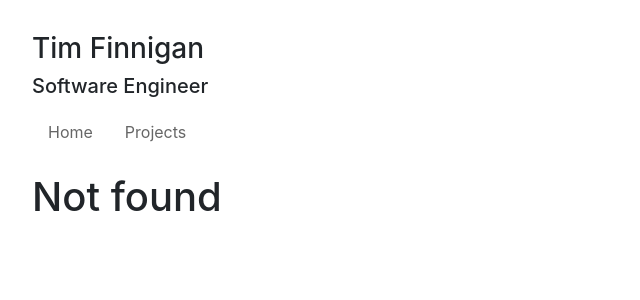
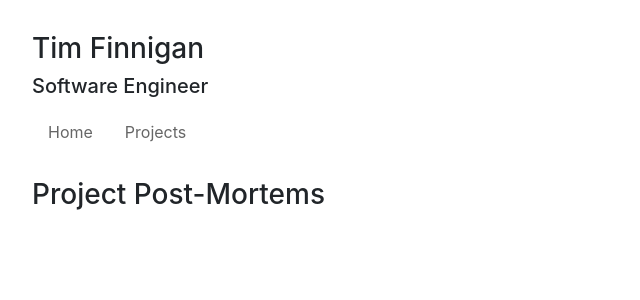
Before and after one commit to TimFinnigan/tim-finnigan-homepage, a React (Create React App) app: page /project-post-mortems in a window 1280 px wide. Before the commit this address had no page. Shown: the top 300 px of the page, without its empty margins (0-640 px from the left). Built offline with nearby package versions, Linux system fonts and the light colour scheme.

Commit message:
add new component for project post-mortems

```diff
--- a/src/index.js
+++ b/src/index.js
@@ -13,6 +13,7 @@ import Projects from "./projects";
 import Principles from "./principles";
 import Goals from "./goals";
 import Ideas from "./ideas";
+import ProjectPostMortems from "./project-post-mortems";
 import Quotes from "./quotes";
 import LearnCodeByDoing from "./learncodebydoing";
 import About from "./about";
@@ -53,6 +54,7 @@ const routing = (
         <Route path="/goals" component={Goals} />
         <Route path="/quotes" component={Quotes} />
         <Route path="/ideas" component={Ideas} />
+        <Route path="/project-post-mortems" component={ProjectPostMortems} />
         <Route path="/learncodebydoing" component={LearnCodeByDoing} />
         <Route path="/about" component={About} />
         <Route path="/todo" component={Todo} />
--- /dev/null
+++ b/src/project-post-mortems.js
@@ -0,0 +1,15 @@
+import React from "react";
+import { Route, NavLink } from "react-router-dom";
+
+class ProjectPostMortems extends React.Component {
+  render() {
+    // const { url } = this.props.match;
+    return (
+      <div className="project-container">
+        <h3>Project Post-Mortems</h3>
+        <ol></ol>
+      </div>
+    );
+  }
+}
+export default ProjectPostMortems;
```
